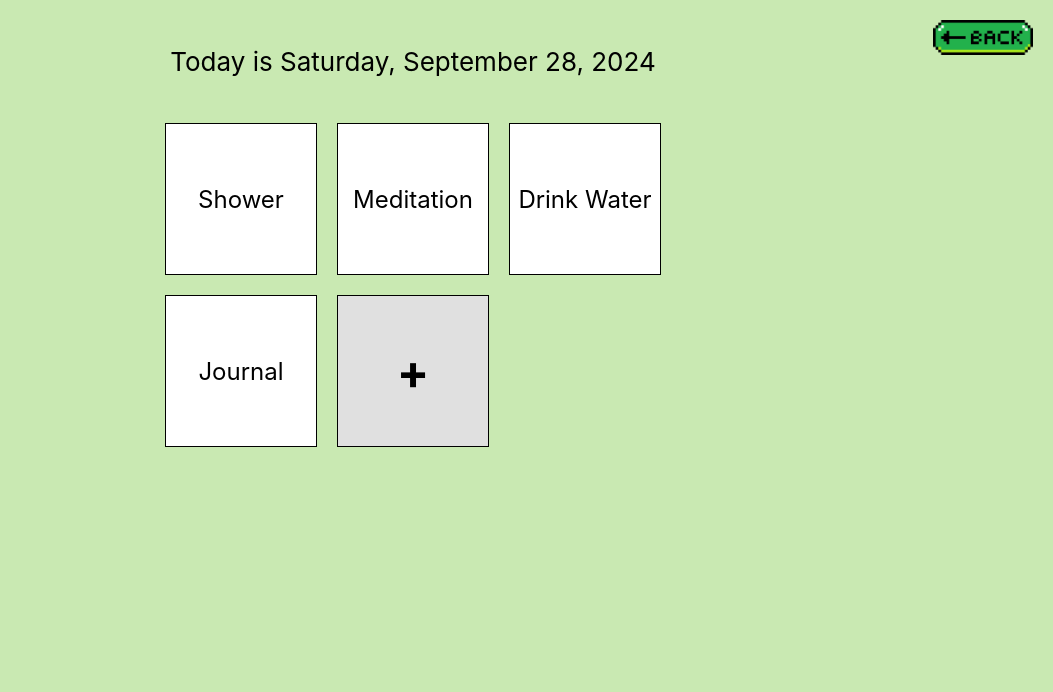
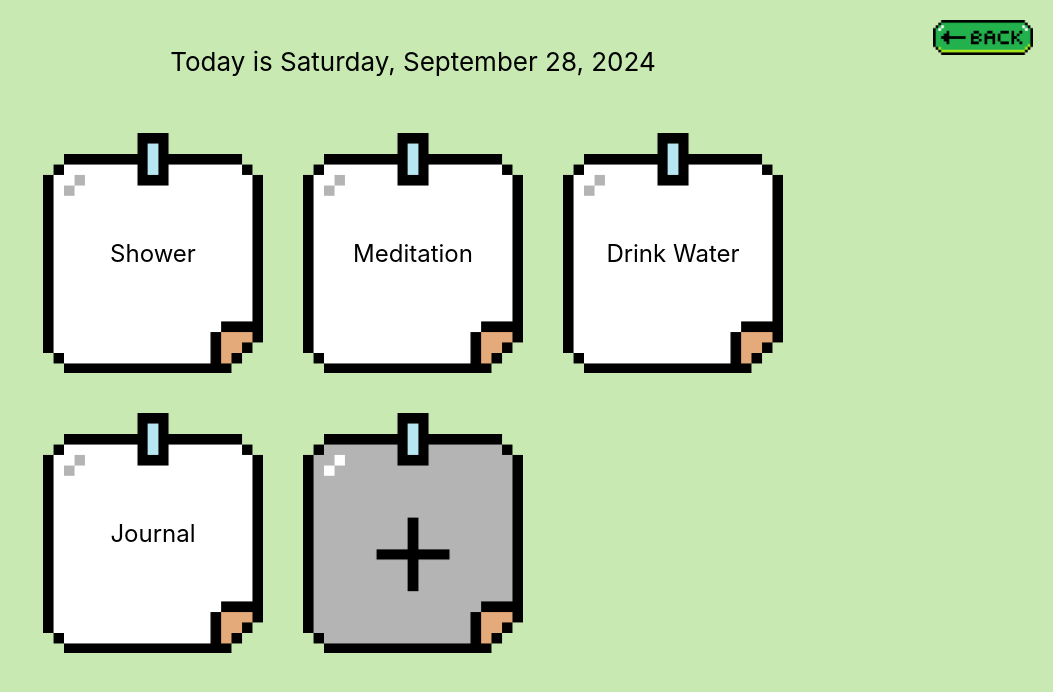
Before and after one commit to EuanHam/BloomAppHackGT11, a React (Create React App) app in the folder bloom/: page /tasks in a window 1280 px wide. Shown: the top 692 px of the page, without its empty margins (227-1280 px from the left). Built offline with nearby package versions, Linux system fonts and the light colour scheme.

Commit message:
sticky notes and padding on tasks

```diff
--- a/bloom/src/Tasks.css
+++ b/bloom/src/Tasks.css
@@ -28,16 +28,20 @@
   }
 
   .task-box {
-    width: 150px;
-    height: 150px;
-    background-color: white;
+    cursor: pointer;
+    padding: 20px;
+    margin: 10px;
+    background-image: url('./images/note_logo1.png');
+    background-size: cover;
+    background-repeat: no-repeat;
+    width: 180px;
+    height: 200px;
     display: flex;
     align-items: center;
     justify-content: center;
     font-size: 1.5rem;
     color: black;
-    border: 1px solid black;
-    cursor: pointer;
+    text-align: center;
   }
 
   .completed {
@@ -48,5 +52,18 @@
   .add-task {
     font-size: 3rem;
     font-weight: bold;
-    background-color: #e0e0e0;
+    cursor: pointer;
+    padding: 20px;
+    margin: 10px;
+    background-image: url('./images/newnote_logo1.png');
+    background-size: cover;
+    background-repeat: no-repeat;
+    width: 180px;
+    height: 200px;
+    display: flex;
+    align-items: center;
+    justify-content: center;
+    font-size: 1.5rem;
+    color: black;
+    text-align: center;
   }
--- a/bloom/src/Tasks.js
+++ b/bloom/src/Tasks.js
@@ -36,7 +36,7 @@ function Tasks() {
               {task.text}
               </div>
           ))}
-          <div className="task-box add-task" onClick={addTask}>+</div>
+          <div className="task-box add-task" onClick={addTask}></div>
         </div>
       </header>
     </div>
```
Also changed, not shown: bloom/src/images/newnote_logo1.png (added), bloom/src/images/note_logo1.png (added).
